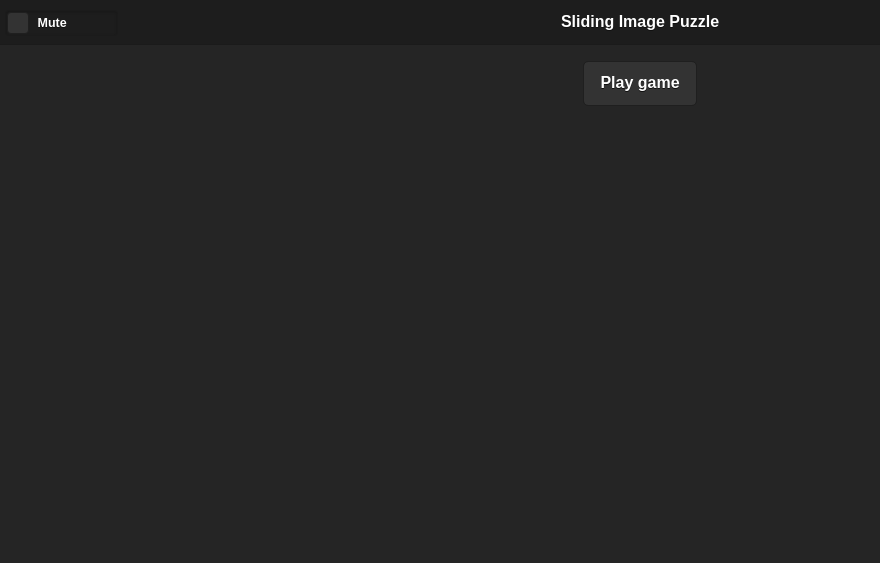
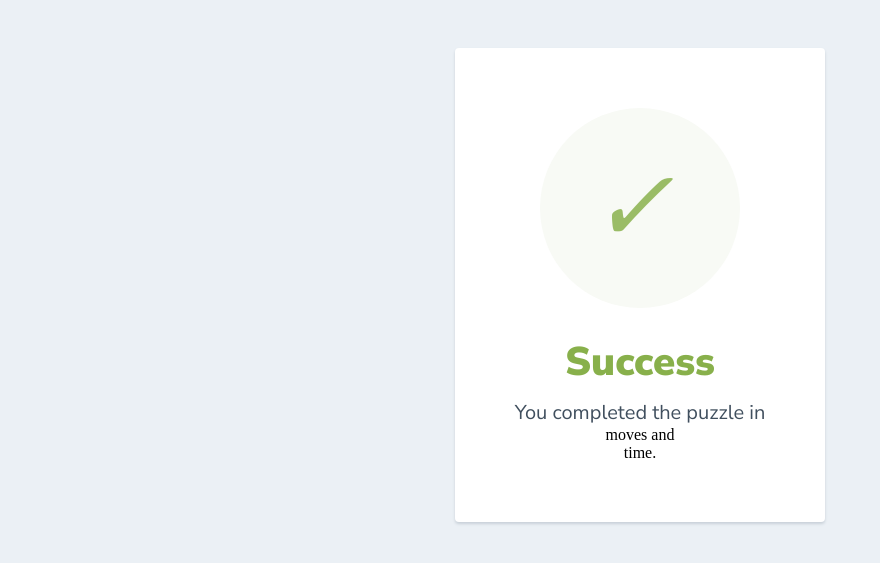
Before and after one commit to prit108/imgslider, a Flask app: page /success in a window 1280 px wide. Shown: the top 563 px of the page, without its empty margins (0-880 px from the left). Run offline with Flask 2, Linux system fonts and the light colour scheme.

Commit message:
Finish success page

```diff
--- a/app.py
+++ b/app.py
@@ -21,6 +21,10 @@
         return render_template('index.html')
 
 
+@app.route("/form")
+def form():
+    return render_template("form.html")
+
 @app.route('/getInitState', methods = ['GET', 'POST'])
 def get_init_state():
     if request.method == 'POST':
@@ -38,7 +42,7 @@
 
 @app.route('/success')
 def success():
-    return render_template('index.html')
+    return render_template('success.html')
 
 
 if __name__ == '__main__':
--- a/static/js/Utils.js
+++ b/static/js/Utils.js
@@ -174,11 +174,15 @@
 					// ImagePuzzle_Utils.updateText('puzzlesSolved', ImagePuzzle_Utils.puzzlesSolved);
 
 					console.log("DONE!");
-					$.ajax({
-						type: 'GET',
-						url: "/success",
-					});
+
+					// The below commented code wont work since browsers dont allow render after render
+
+					// $.ajax({
+					// 	type: 'GET',
+					// 	url: "/success",
+					// });
 					// $('#playAgainLink').click();
+					window.location.href = "/success"
 	    		}
 	    	}
 
--- a/templates/index.html
+++ b/templates/index.html
@@ -138,8 +138,8 @@
 				             <h1>Solved!</h1>
 				        </div>
 				        <div data-role="main" class="ui-content centerHorizontally">
-				        	<div>Thank you for playing the Game!</div>
-				            <h2>Continue</h2>
+				        	<!-- <div>You've solved <span id="puzzlesSolved">0</span> puzzle(s)</div>
+				            <h2>Restart?</h2> -->
 				 			<a id="restartButton" href="#" class="ui-btn ui-corner-all ui-shadow ui-btn-inline ui-btn-b ui-icon-back ui-btn-icon-left" data-rel="back">Yes</a>
 							<a href="#" class="ui-btn ui-corner-all ui-shadow ui-btn-inline ui-btn-b ui-btn-icon-left ui-icon-delete" data-rel="back">No</a>
 				        </div>
--- a/templates/success.html
+++ b/templates/success.html
@@ -2,7 +2,7 @@
   <head>
     <link href="https://fonts.googleapis.com/css?family=Nunito+Sans:400,400i,700,900&display=swap" rel="stylesheet">
     <script src ="{{url_for('static', filename = 'js/Success.js')}}"></script>
-    <!-- <meta http-equiv="refresh" content="10;url= form.html" /> -->
+    <meta http-equiv="refresh" content="10;url= form" />
   </head>
     <style>
       body {
```
